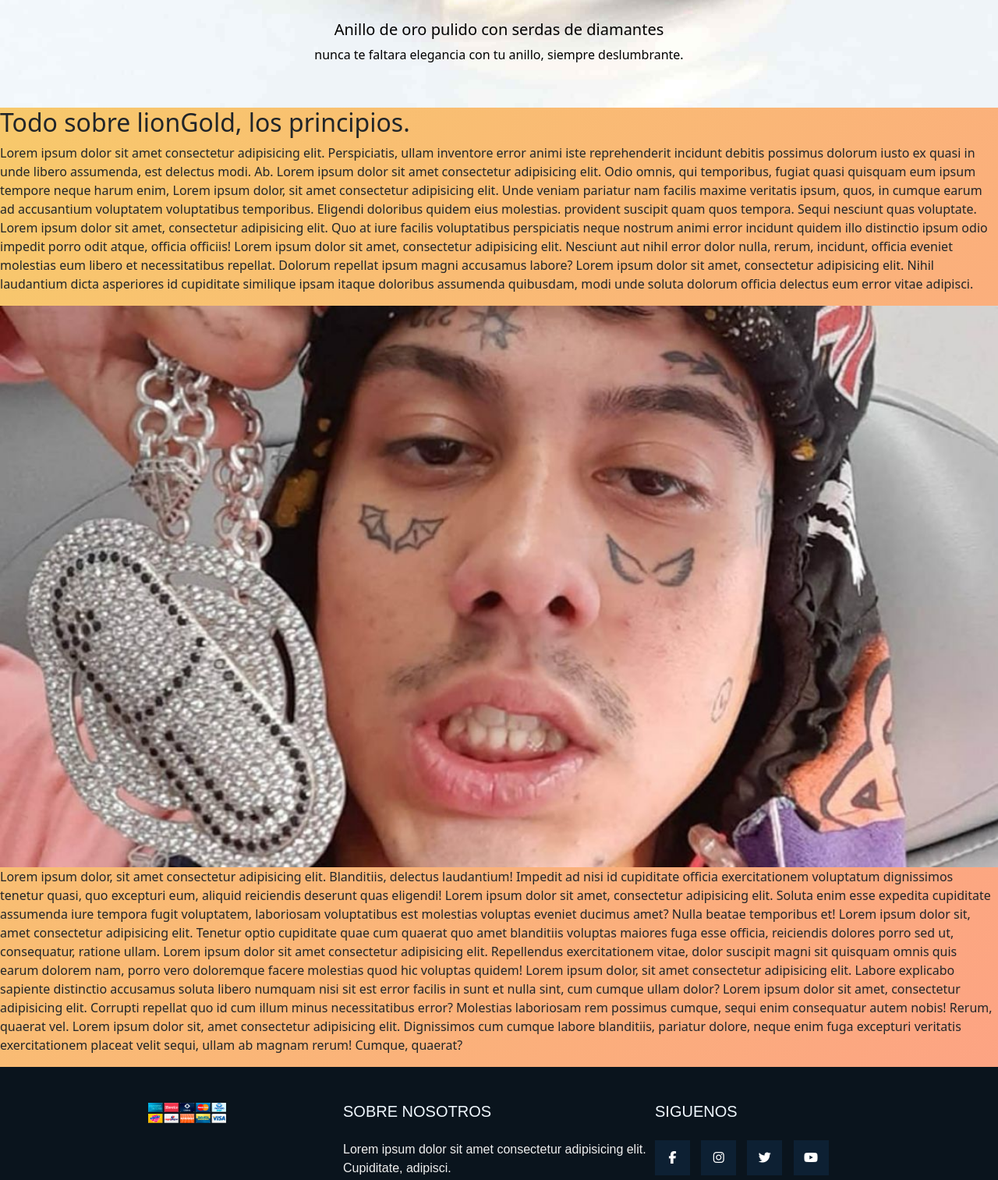
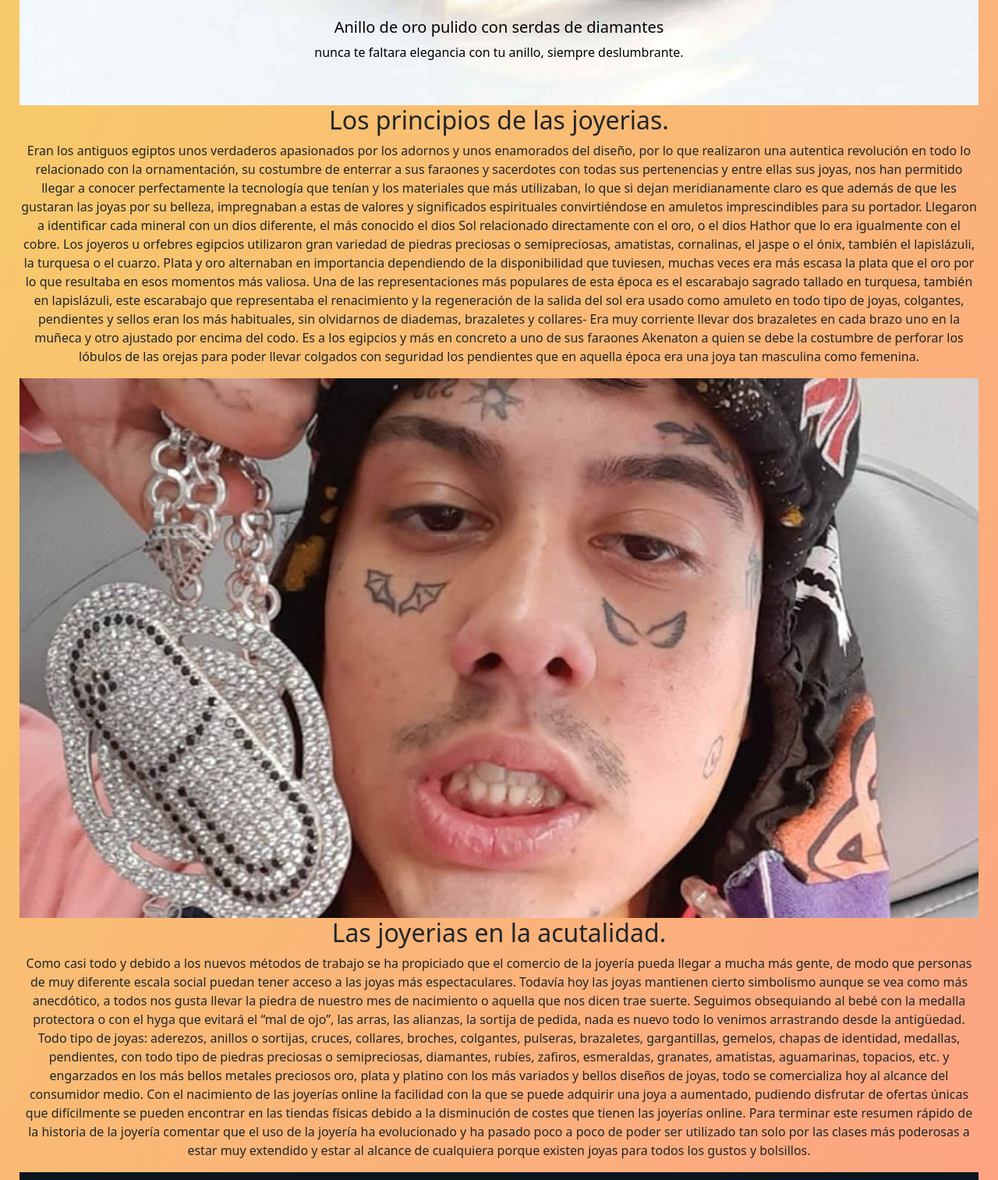
Before and after one commit to TrellixVulnTeam/proyecto-final-coder_CDDF, a website: page index.html in a window 1280 px wide. Shown: the part 788-2301 px from the top of the page at 78% size. Drawn offline with nearby package versions, Linux system fonts and the light colour scheme.

Commit message:
reemplazo de textos

```diff
--- a/css/style.css
+++ b/css/style.css
@@ -2,6 +2,10 @@
 
 body{
   background-image: linear-gradient(120deg, #f6d365 0%, #fda085 100%);
+  padding: 1%;
+  margin: 12px;
+  text-align: center;
+
 }
 
 .header-container {
--- a/index.html
+++ b/index.html
@@ -99,32 +99,35 @@
 
    <!--fin carrousel-->
    <!--contenido-->
-   <h2>Todo sobre lionGold, los principios.</h2>
+   <h2>Los principios de las joyerias.</h2>
    <div class="parrafos-blancos">
    <p>
-        Lorem ipsum dolor sit amet consectetur adipisicing elit.
-        Perspiciatis, ullam inventore error animi iste reprehenderit incidunt debitis
-        possimus dolorum iusto ex quasi in unde libero assumenda, est delectus modi. Ab.
-        Lorem ipsum dolor sit amet consectetur adipisicing elit. Odio omnis, qui temporibus,
-        fugiat quasi quisquam eum ipsum tempore neque harum enim,
-        Lorem ipsum dolor, sit amet consectetur adipisicing elit. Unde veniam pariatur nam facilis maxime veritatis ipsum, quos, in cumque earum ad accusantium voluptatem voluptatibus temporibus. Eligendi doloribus quidem eius molestias.
-        provident suscipit quam quos tempora. Sequi nesciunt quas voluptate.
-        Lorem ipsum dolor sit amet, consectetur adipisicing elit. Quo at iure facilis voluptatibus perspiciatis neque nostrum animi error incidunt quidem illo distinctio ipsum odio impedit porro odit atque, officia officiis!
-        Lorem ipsum dolor sit amet, consectetur adipisicing elit. Nesciunt aut nihil error dolor nulla, rerum, incidunt, officia eveniet molestias eum libero et necessitatibus repellat. Dolorum repellat ipsum magni accusamus labore?
-        Lorem ipsum dolor sit amet, consectetur adipisicing elit. Nihil laudantium dicta asperiores id cupiditate similique ipsam itaque doloribus assumenda quibusdam, modi unde soluta dolorum officia delectus eum error vitae adipisci.
+    Eran los antiguos egiptos unos verdaderos apasionados por los adornos y unos enamorados del diseño, por lo que realizaron una autentica revolución en todo lo relacionado con la ornamentación, su costumbre de enterrar a sus faraones y sacerdotes con todas sus pertenencias y entre ellas sus joyas, nos han permitido llegar a conocer perfectamente la tecnología que tenían y los materiales que más utilizaban, lo que si dejan meridianamente claro es que además de que les gustaran las joyas por su belleza, impregnaban a estas de valores y significados espirituales convirtiéndose en amuletos imprescindibles para su portador.
+
+Llegaron a identificar cada mineral con un dios diferente, el más conocido el dios Sol relacionado directamente con el oro, o el dios Hathor  que lo era igualmente con el cobre.
+
+Los joyeros u orfebres egipcios utilizaron gran variedad de piedras preciosas o semipreciosas, amatistas, cornalinas, el jaspe o el ónix, también el lapislázuli, la turquesa o el cuarzo.
+
+Plata y oro alternaban en importancia dependiendo de la disponibilidad que tuviesen, muchas veces era más escasa la plata que el oro por lo que resultaba en esos momentos más valiosa.
+
+Una de las representaciones más populares de esta época es el escarabajo sagrado tallado en turquesa, también en lapislázuli, este escarabajo que representaba el renacimiento y la regeneración de la salida del sol era usado como amuleto en todo tipo de joyas, colgantes, pendientes y sellos eran los más habituales, sin olvidarnos de diademas, brazaletes y collares- Era muy corriente llevar dos brazaletes en cada brazo uno en la muñeca y otro ajustado por encima del codo.
+
+Es a los egipcios y más en concreto a uno de sus faraones Akenaton a quien se debe la costumbre de perforar los lóbulos de las orejas  para poder llevar colgados con seguridad los pendientes que en aquella época era una joya tan masculina como femenina.
+
         </p>
 
         <img class="img-dos" src="pages/trap-duki.jpg" alt="duki" loading="lazy">
+        <h2>Las joyerias en la acutalidad.</h2>
+        <p>
+          Como casi todo y debido a los nuevos métodos de trabajo se ha propiciado que el comercio de la joyería pueda llegar a mucha más gente, de modo que personas de muy diferente escala social puedan tener acceso a las joyas más espectaculares.
 
-        <p>
-        Lorem ipsum dolor, sit amet consectetur adipisicing elit. Blanditiis, delectus laudantium! Impedit ad nisi id cupiditate officia exercitationem voluptatum dignissimos tenetur quasi, quo excepturi eum, aliquid reiciendis deserunt quas eligendi!
-        Lorem ipsum dolor sit amet, consectetur adipisicing elit. Soluta enim esse expedita cupiditate assumenda iure tempora fugit voluptatem, laboriosam voluptatibus est molestias voluptas eveniet ducimus amet? Nulla beatae temporibus et!
-        Lorem ipsum dolor sit, amet consectetur adipisicing elit. Tenetur optio cupiditate quae cum quaerat quo amet blanditiis voluptas maiores fuga esse officia, reiciendis dolores porro sed ut, consequatur, ratione ullam.
-        Lorem ipsum dolor sit amet consectetur adipisicing elit. Repellendus exercitationem vitae, dolor suscipit magni sit quisquam omnis quis earum dolorem nam, porro vero doloremque facere molestias quod hic voluptas quidem!
-        Lorem ipsum dolor, sit amet consectetur adipisicing elit. Labore explicabo sapiente distinctio accusamus soluta libero numquam nisi sit est error facilis in sunt et nulla sint, cum cumque ullam dolor?
-        Lorem ipsum dolor sit amet, consectetur adipisicing elit. Corrupti repellat quo id cum illum minus necessitatibus error? Molestias laboriosam rem possimus cumque, sequi enim consequatur autem nobis! Rerum, quaerat vel.
-        Lorem ipsum dolor sit, amet consectetur adipisicing elit. Dignissimos cum cumque labore blanditiis, pariatur dolore, neque enim fuga excepturi veritatis exercitationem placeat velit sequi, ullam ab magnam rerum! Cumque, quaerat?
-        </p>
+          Todavía hoy las joyas mantienen cierto simbolismo aunque se vea como más anecdótico, a todos nos gusta llevar la piedra de nuestro mes de nacimiento o aquella que nos dicen trae suerte. Seguimos obsequiando al bebé con la medalla protectora o con el hyga que evitará el “mal de ojo”, las arras, las alianzas, la sortija de pedida, nada es nuevo todo lo venimos arrastrando desde la antigüedad.
+
+          Todo tipo de joyas: aderezos, anillos o sortijas, cruces, collares, broches, colgantes, pulseras, brazaletes, gargantillas, gemelos, chapas de identidad, medallas, pendientes, con todo tipo de piedras preciosas o semipreciosas, diamantes, rubíes, zafiros, esmeraldas, granates, amatistas, aguamarinas, topacios, etc. y engarzados en los más bellos metales preciosos oro, plata y platino con los más variados y bellos diseños de joyas, todo se comercializa hoy al alcance del consumidor medio.
+
+          Con el nacimiento de las joyerías online la facilidad con la que se puede adquirir una joya a aumentado, pudiendo disfrutar de ofertas únicas que difícilmente se pueden encontrar en las tiendas físicas debido a la disminución de costes que tienen las joyerías online.
+
+          Para terminar este resumen rápido de la historia de la joyería comentar que el uso de la joyería ha evolucionado y ha pasado poco a poco de poder ser utilizado tan solo por las clases más poderosas a estar muy extendido y estar al alcance de cualquiera porque existen joyas para todos los gustos y bolsillos.
       </div>
         <!--fin contenido-->
 
```
